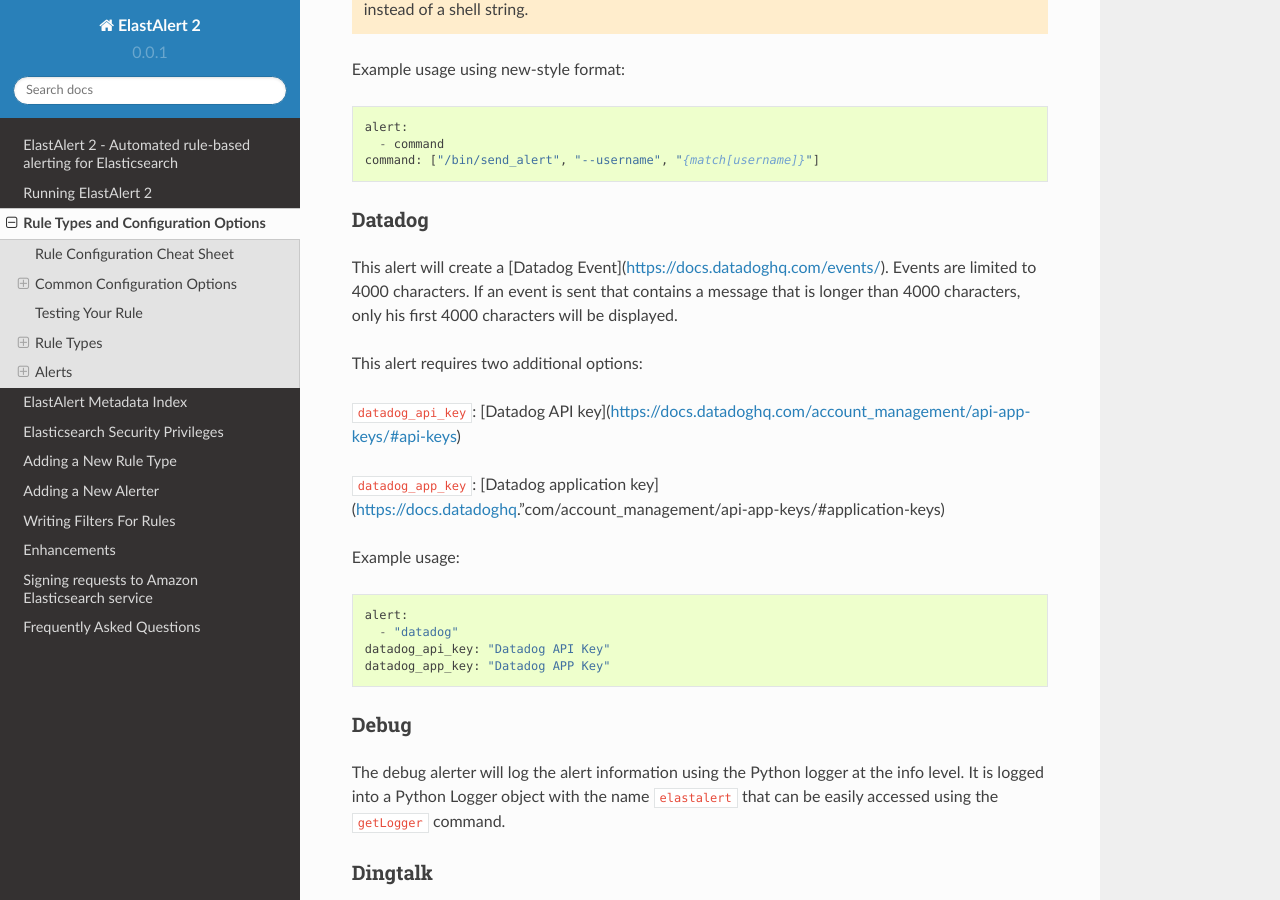
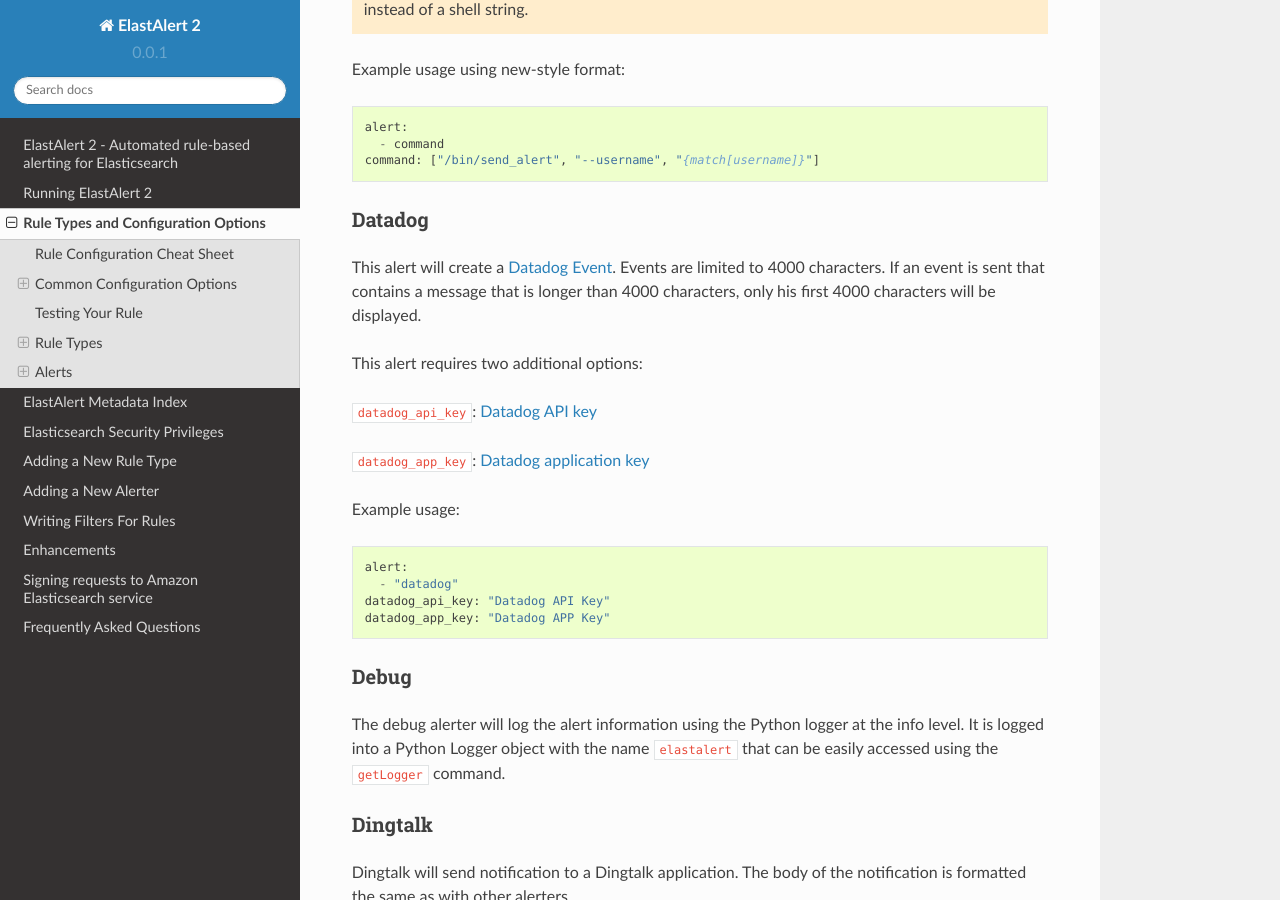
Before and after one commit to Yelp/elastalert, a Sphinx documentation site: the page built from docs/source/ruletypes.rst, in a window 1280 px wide and 900 px high, scrolled down 41660 px. Built offline with Sphinx 7.4.7 and the Read the Docs theme 2.0.0, drawn with Linux system fonts in a browser that asks for light colours; pages that are not in the unit, such as notebooks, are missing from menus; some of the changed lines change nothing that is shown.

Commit message:
Fix hyperlinks in Datadog documentation
They were structured as Markdown when they should have been structured
as reStructuredText

```diff
--- a/docs/source/ruletypes.rst
+++ b/docs/source/ruletypes.rst
@@ -1774,14 +1774,14 @@
 Datadog
 ~~~~~~~
 
-This alert will create a [Datadog Event](https://docs.datadoghq.com/events/). Events are limited to 4000 characters. If an event is sent that contains
+This alert will create a `Datadog Event`_. Events are limited to 4000 characters. If an event is sent that contains
 a message that is longer than 4000 characters, only his first 4000 characters will be displayed.
 
 This alert requires two additional options:
 
-``datadog_api_key``: [Datadog API key](https://docs.datadoghq.com/account_management/api-app-keys/#api-keys)
-
-``datadog_app_key``: [Datadog application key](https://docs.datadoghq."com/account_management/api-app-keys/#application-keys)
+``datadog_api_key``: `Datadog API key`_
+
+``datadog_app_key``: `Datadog application key`_
 
 Example usage::
 
@@ -1789,6 +1789,10 @@
       - "datadog"
     datadog_api_key: "Datadog API Key"
     datadog_app_key: "Datadog APP Key"
+
+.. _`Datadog Event`: https://docs.datadoghq.com/events/
+.. _`Datadog API key`: https://docs.datadoghq.com/account_management/api-app-keys/#api-keys
+.. _`Datadog application key`: https://docs.datadoghq.com/account_management/api-app-keys/#application-keys
 
 Debug
 ~~~~~
```
